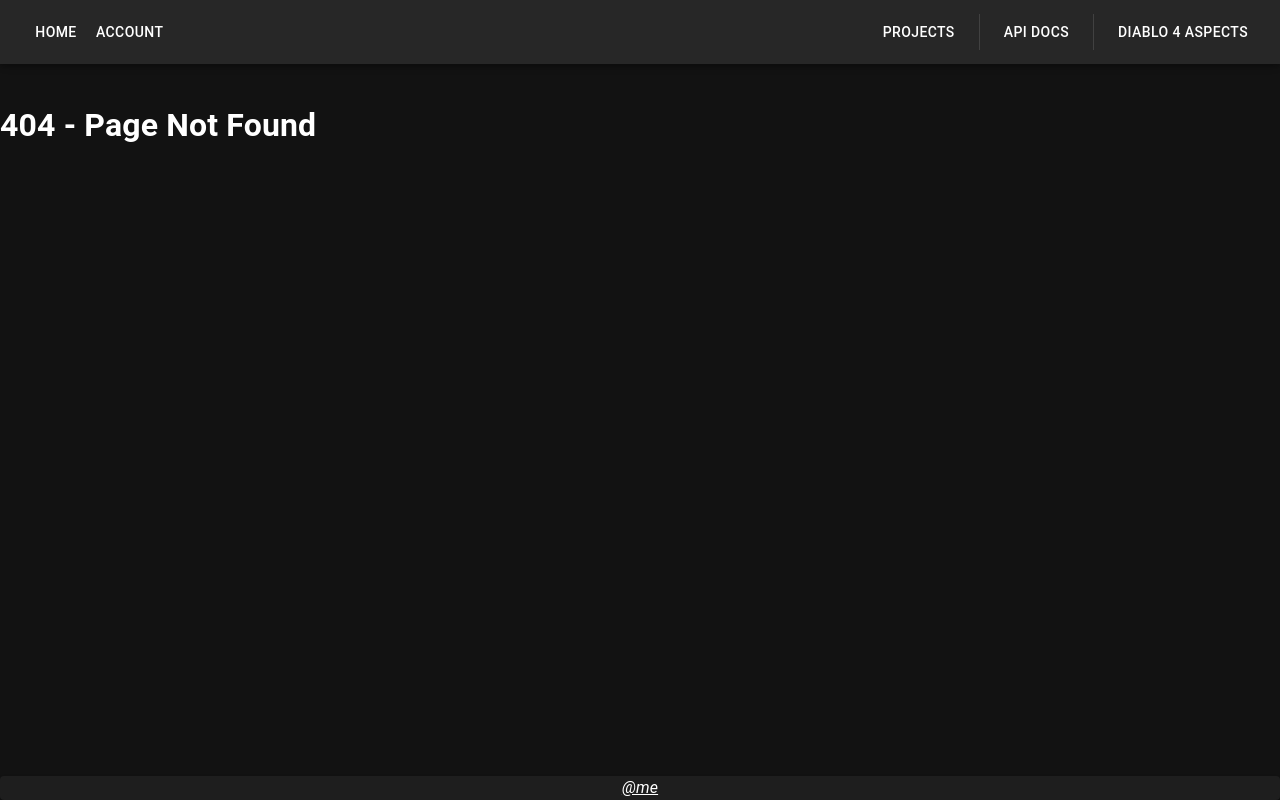
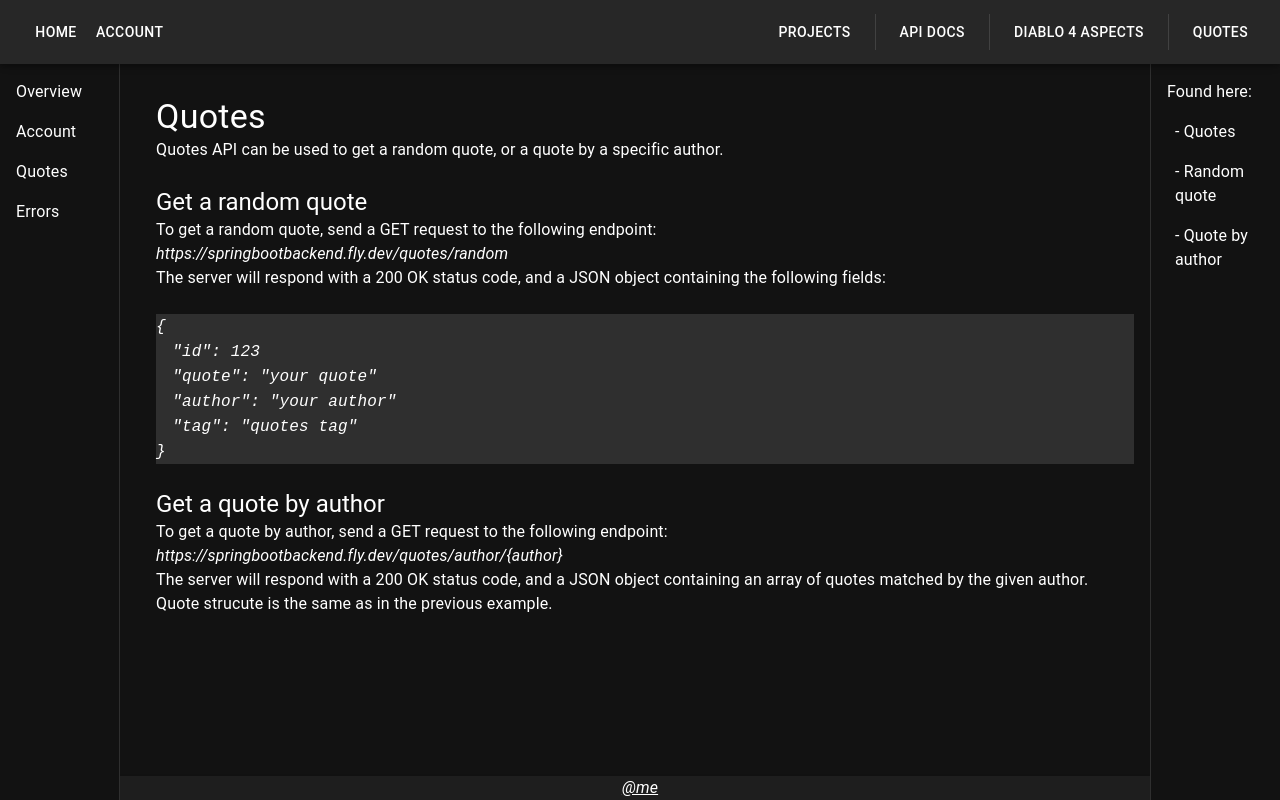
Before and after one commit to Caldeen/the_thing, a Next.js app: page /docs/quotes in a window 1280 px wide. Before the commit this address had no page. Built offline with nearby package versions, Linux system fonts and the light colour scheme.

Commit message:
Search quotes by author table

```diff
--- a/components/docs/leftDrawer.tsx
+++ b/components/docs/leftDrawer.tsx
@@ -17,7 +17,7 @@ const LeftDrawer = () => {
                 <MenuList >
                     <ListItemButton href="/docs" >Overview</ListItemButton>
                     <ListItemButton href="/docs/account">Account </ListItemButton>
-                    <ListItemButton>Endpoints</ListItemButton>
+                    <ListItemButton href="/docs/quotes">Quotes</ListItemButton>
                     <ListItemButton>Errors</ListItemButton>
                 </MenuList>
             </>
@@ -26,9 +26,9 @@ const LeftDrawer = () => {
     return (
         <>
             <Drawer open={!open} onClose={()=>setOpen(false)} onClick={()=>setOpen(true)}
-            variant='permanent' anchor="left" sx={{width: 25,scrollbarWidth:'none',
+            variant='permanent' anchor="left" sx={{width: 20,scrollbarWidth:'none',
                 flexShrink:0,
-                [`& .MuiDrawer-paper`]: { width: 25, boxSizing: 'content-box',justifyContent:'center' }}}>
+                [`& .MuiDrawer-paper`]: { width: 20, boxSizing: 'content-box',justifyContent:'center' }}}>
                 <Toolbar />
                 <IconButton color="inherit"  onClick={()=>setOpen(!open)} sx={{justifySelf:'center'}}>
                     <ForwardIcon  fontSize="small" sx={{m:0,p:0}}/>
--- a/components/layout.tsx
+++ b/components/layout.tsx
@@ -35,6 +35,8 @@ const Layout = ({ children }: any) => {
                             <Button href="/docs" color="inherit">API Docs</Button>
                             <Divider orientation="vertical" flexItem sx={{ margin: 2,mt:0,mb:0 }}></Divider>
                             <Button href='/armory'  color='inherit'>Diablo 4 Aspects</Button>
+                            <Divider orientation="vertical" flexItem sx={{ margin: 2,mt:0,mb:0 }}></Divider>
+                            <Button href="/quotes" color="inherit">Quotes</Button>
                         </Box>
                         <Box   component={'div'} sx={{display:['flex','flex','none','none','none','none']}}>
                             <IconButton  onClick={()=>setOpen(!open)}>
@@ -45,6 +47,7 @@ const Layout = ({ children }: any) => {
                                     <ListItemButton href="/projects" >Projects</ListItemButton>
                                     <ListItemButton href="/docs">API Docs</ListItemButton>
                                     <ListItemButton href='/armory'>Diablo 4 Aspects</ListItemButton>
+                                    <ListItemButton href="/quotes">Quotes</ListItemButton>
                                 </Paper>
                             </List>
                         </Box>
--- a/pages/docs/index.tsx
+++ b/pages/docs/index.tsx
@@ -7,7 +7,7 @@ const Docs = () => {
         <Box display={'flex'} >
             <LeftDrawer ></LeftDrawer>
             <Box sx={{ flexGrow: 1, p: 2 }}>
-                <Typography id='Overview' variant='h5'>Overview</Typography>
+                <Typography id='Overview' variant='h4'>Overview</Typography>
                 <Typography variant='body1' sx={{ overflowWrap:'anywhere' }} >These docs pages serve as a skeleton of
                     what actual docs pages could look like.
                     It is also a very simple documentation of a real API existing at
--- /dev/null
+++ b/pages/docs/quotes.tsx
@@ -0,0 +1,61 @@
+import { Box, Typography } from "@mui/material"
+import LeftDrawer from "../../components/docs/leftDrawer"
+import RightDrawer from "../../components/docs/rightDrawer"
+
+const Quotes = () => {
+
+    return (
+        <Box display={'flex'} >
+            <LeftDrawer></LeftDrawer>
+            <Box sx={{ flexGrow: 1, p: 2 }}>
+                <Typography id='Quotes' variant='h4'>Quotes</Typography>
+                <Typography variant='body1' sx={{ overflowWrap: 'anywhere' }} >
+                    Quotes API can be used to get a random quote, or a quote by a specific author.
+                </Typography>
+                <br></br>
+                <Typography id='Random quote' variant='h5'>Get a random quote</Typography>
+                <Typography variant='body1' sx={{ overflowWrap: 'anywhere' }} >
+                    To get a random quote, send a GET request to the following endpoint:
+                    <br></br>
+                    <i>https://springbootbackend.fly.dev/quotes/random</i>
+                    <br></br>
+                    The server will respond with a 200 OK status code, and a JSON object containing the following fields:
+                </Typography>
+                <br></br>
+                <Box component={'div'} sx={{ backgroundColor: 'action.disabledBackground' }}>
+                    <code>
+                        <i>{`{`}</i>
+                        <br></br>
+                        <i>&emsp;&quot;id&quot;: 123</i>
+                        <br></br>
+                        <i>&emsp;&quot;quote&quot;: &quot;your quote&quot;</i>
+                        <br></br>
+                        <i>&emsp;&quot;author&quot;: &quot;your author&quot;</i>
+                        <br></br>
+                        <i>&emsp;&quot;tag&quot;: &quot;quotes tag&quot;</i>
+                        <br></br>
+                        <i>{`}`}</i>
+                        <br></br>
+                    </code>
+                </Box>
+                <br></br>
+                <Typography id='Quote by author' variant='h5'>Get a quote by author</Typography>
+                <Typography variant='body1' sx={{ overflowWrap: 'anywhere' }} >
+                    To get a quote by author, send a GET request to the following endpoint:
+                    <br></br>
+                    <i>https://springbootbackend.fly.dev/quotes/author/{`{author}`}</i>
+                    <br></br>
+                    The server will respond with a 200 OK status code, and a JSON object containing an array of
+                    quotes matched by the given author. Quote strucute is the same as in the previous example.
+                </Typography>
+
+            </Box>
+
+            <RightDrawer subjects={['Quotes','Random quote','Quote by author']}></RightDrawer>
+
+        </Box>
+    )
+
+}
+
+export default Quotes
```
Also changed, not shown: pages/docs/account.tsx (+4 -5 lines), pages/quotes.tsx (added, +100 -0 lines), 1 other file (tests, documents, lock files or other folders).
